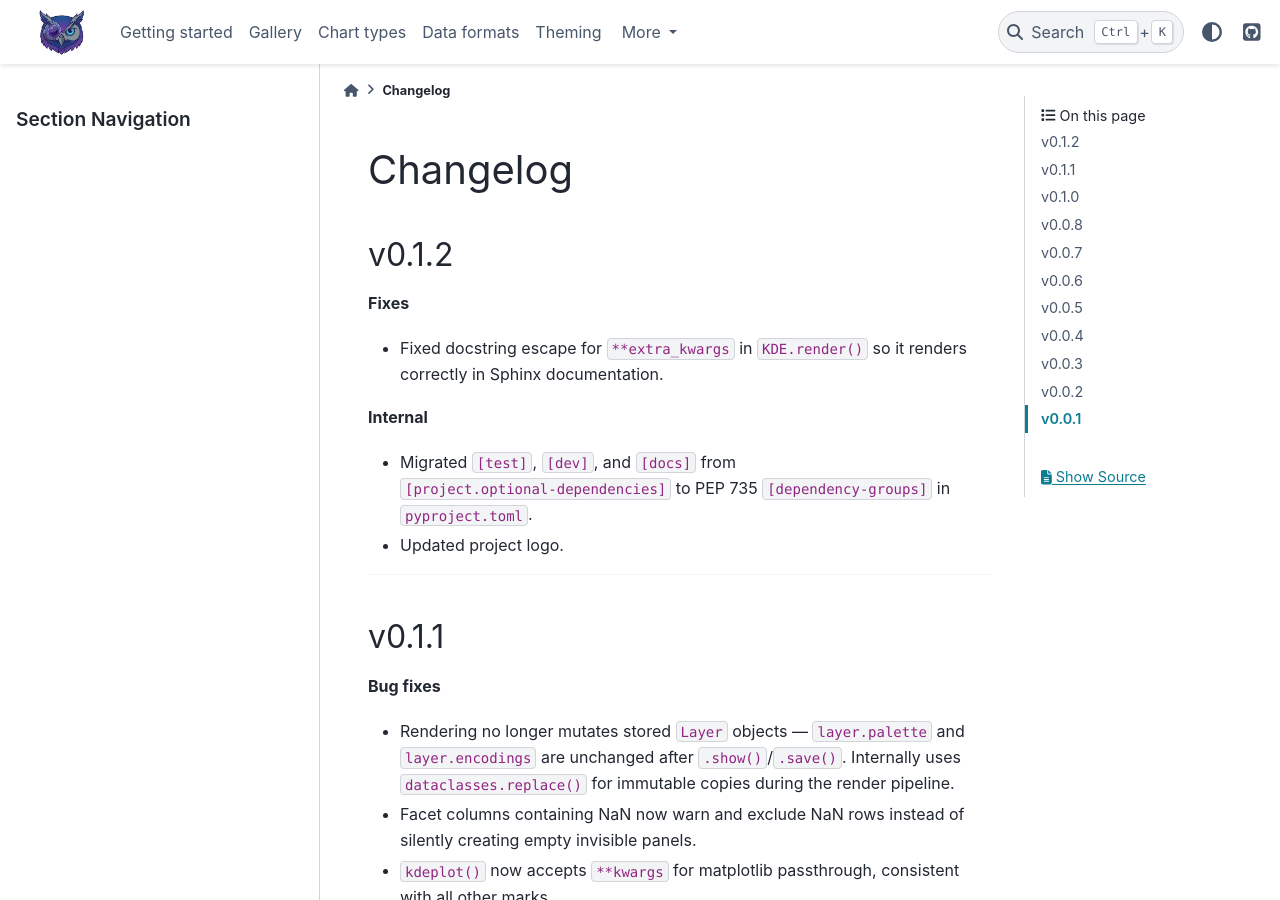
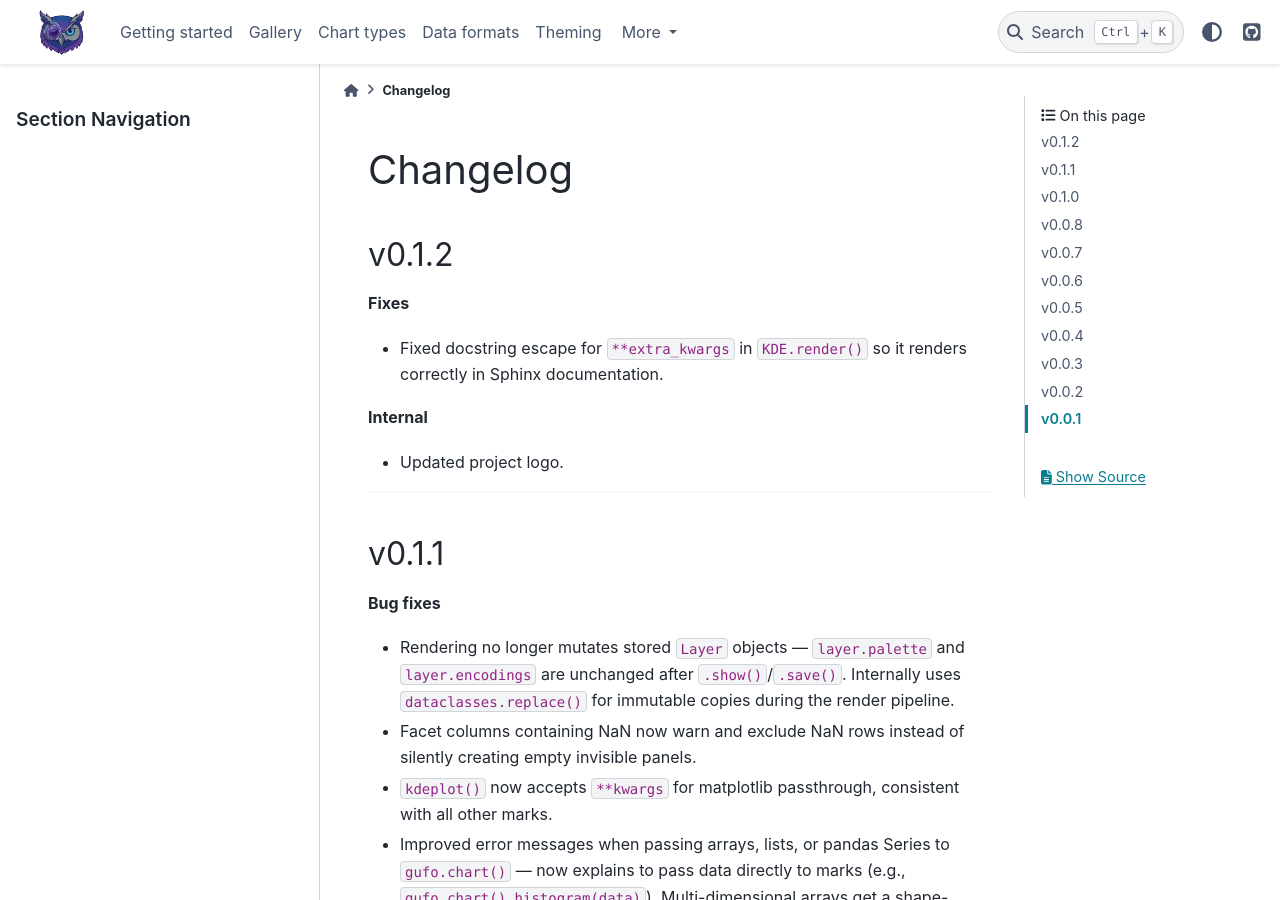
Before and after one commit to tomvetere/gufo, a Sphinx documentation site: the page built from docs/changelog.md, in a window 1280 px wide and 900 px high. Built offline with Sphinx 7.4.7 and the PyData theme 0.15.4, drawn with Linux system fonts in a browser that asks for light colours.

Commit message:
remove references to updated pyproject.toml

```diff
--- a/docs/changelog.md
+++ b/docs/changelog.md
@@ -6,7 +6,6 @@
 - Fixed docstring escape for `**extra_kwargs` in `KDE.render()` so it renders correctly in Sphinx documentation.
 
 **Internal**
-- Migrated `[test]`, `[dev]`, and `[docs]` from `[project.optional-dependencies]` to PEP 735 `[dependency-groups]` in `pyproject.toml`.
 - Updated project logo.
 
 ---
```
Also changed, not shown: CHANGELOG.md (+0 -1 lines), CLAUDE.md (+1 -1 lines), README.md (+1 -1 lines).
